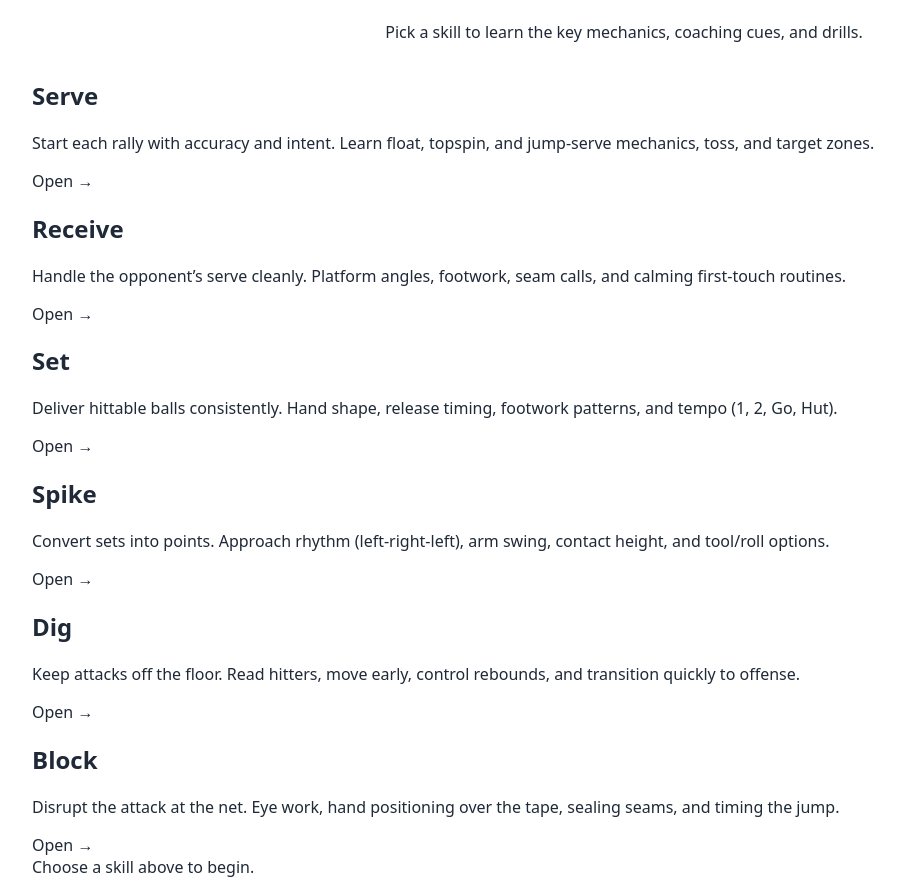
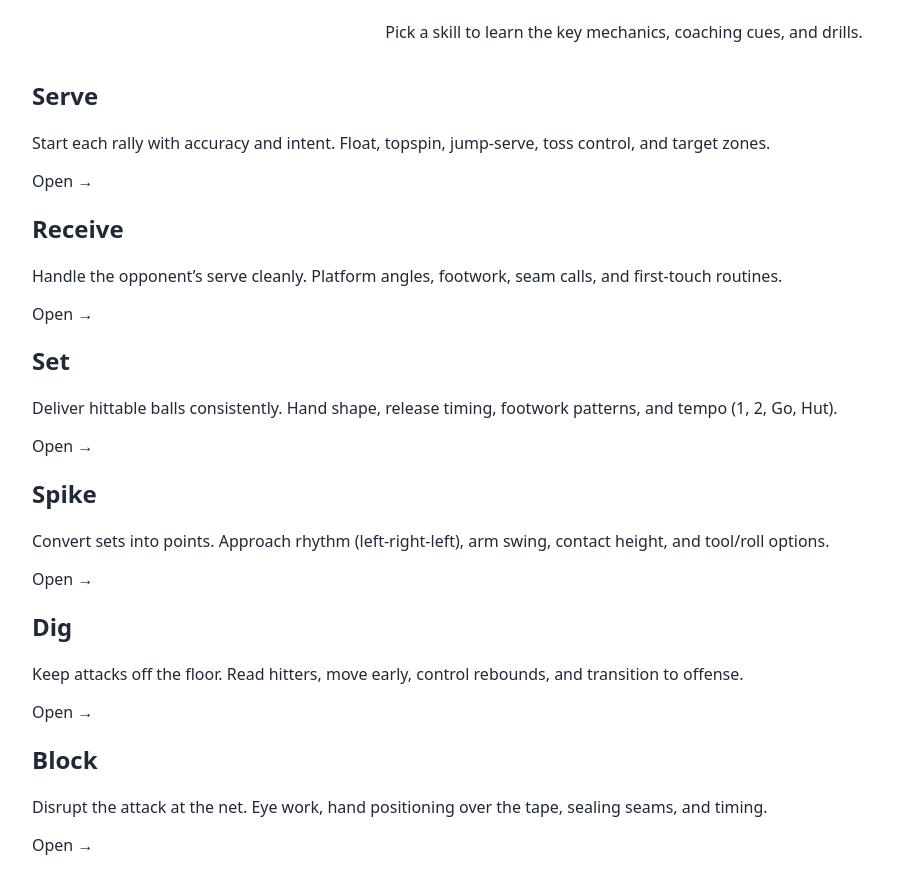
Before and after one commit to blueweriy/volleyball-ai-website, a React (Vite) app: page /skills in a window 1280 px wide. Shown: the part 126-1004 px from the top of the page, without its empty margins (16-921 px from the left). After the commit the page ends 982 px from the top, so only its background shows below. Built offline with nearby package versions, Linux system fonts and the light colour scheme.

Commit message:
Update Skills.jsx

```diff
--- a/src/pages/Skills.jsx
+++ b/src/pages/Skills.jsx
@@ -1,49 +1,49 @@
 // src/pages/Skills.jsx
 import React from "react";
-import { Link, Outlet } from "react-router-dom";
+import { Link } from "react-router-dom";
 
 export default function Skills() {
   const skills = [
     {
-      path: "serve",
+      path: "/skills/serve",
       label: "Serve",
       desc:
-        "Start each rally with accuracy and intent. Learn float, topspin, and jump-serve mechanics, toss, and target zones.",
+        "Start each rally with accuracy and intent. Float, topspin, jump-serve, toss control, and target zones.",
       cta: "Open →",
     },
     {
-      path: "receive",
+      path: "/skills/receive",
       label: "Receive",
       desc:
-        "Handle the opponent’s serve cleanly. Platform angles, footwork, seam calls, and calming first-touch routines.",
+        "Handle the opponent’s serve cleanly. Platform angles, footwork, seam calls, and first-touch routines.",
       cta: "Open →",
     },
     {
-      path: "set",
+      path: "/skills/set",
       label: "Set",
       desc:
         "Deliver hittable balls consistently. Hand shape, release timing, footwork patterns, and tempo (1, 2, Go, Hut).",
       cta: "Open →",
     },
     {
-      path: "spike",
+      path: "/skills/spike",
       label: "Spike",
       desc:
         "Convert sets into points. Approach rhythm (left-right-left), arm swing, contact height, and tool/roll options.",
       cta: "Open →",
     },
     {
-      path: "dig",
+      path: "/skills/dig",
       label: "Dig",
       desc:
-        "Keep attacks off the floor. Read hitters, move early, control rebounds, and transition quickly to offense.",
+        "Keep attacks off the floor. Read hitters, move early, control rebounds, and transition to offense.",
       cta: "Open →",
     },
     {
-      path: "block",
+      path: "/skills/block",
       label: "Block",
       desc:
-        "Disrupt the attack at the net. Eye work, hand positioning over the tape, sealing seams, and timing the jump.",
+        "Disrupt the attack at the net. Eye work, hand positioning over the tape, sealing seams, and timing.",
       cta: "Open →",
     },
   ];
@@ -62,7 +62,7 @@ export default function Skills() {
           {skills.map((s) => (
             <Link
               key={s.path}
-              to={s.path} // relative to /skills
+              to={s.path}  // absolute path -> loads a separate page
               className="block bg-gray-50 rounded-2xl p-6 shadow-sm hover:shadow-lg transition-shadow no-underline"
             >
               <h2 className="text-2xl font-semibold mb-2 text-gray-900">
@@ -75,11 +75,6 @@ export default function Skills() {
             </Link>
           ))}
         </div>
-
-        {/* Selected skill renders below the grid */}
-        <div className="mt-12">
-          <Outlet />
-        </div>
       </div>
     </div>
   );
```
